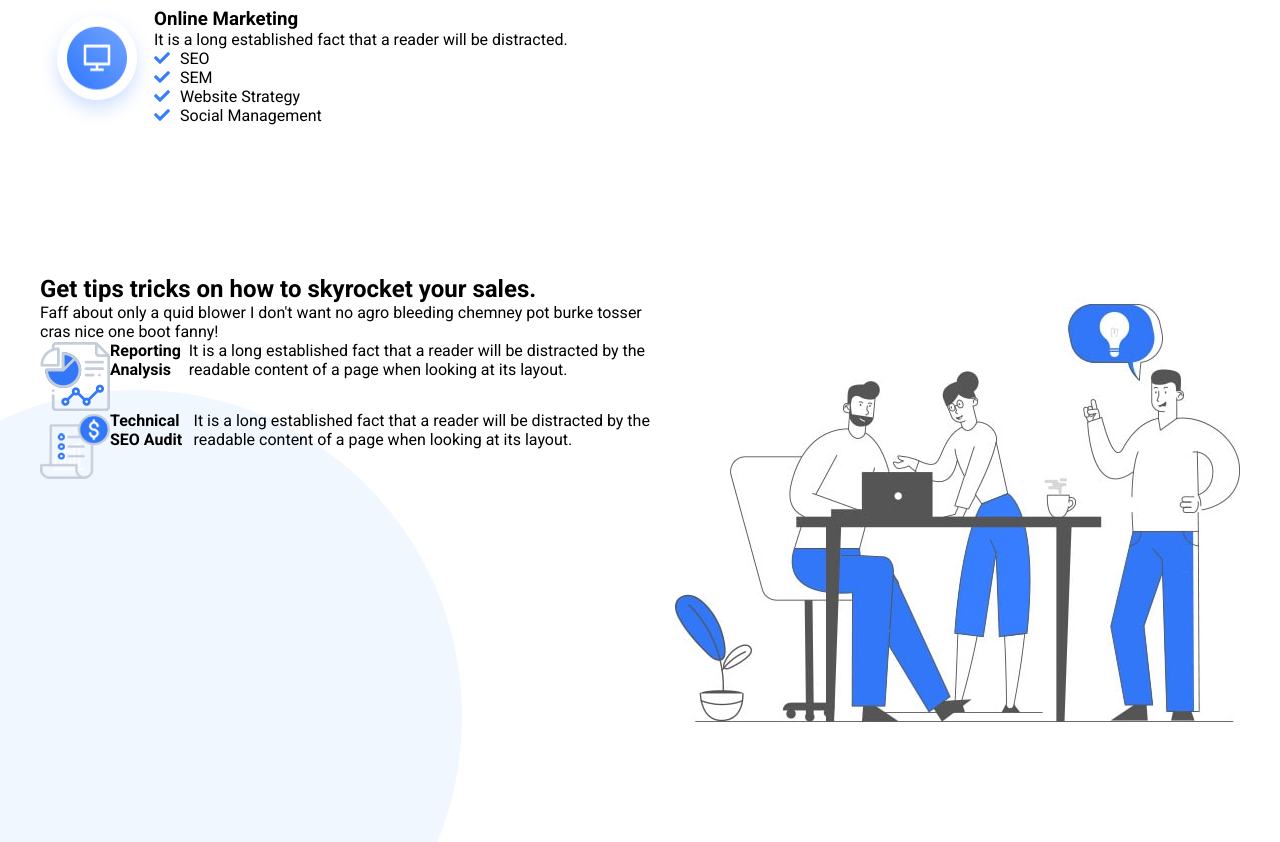
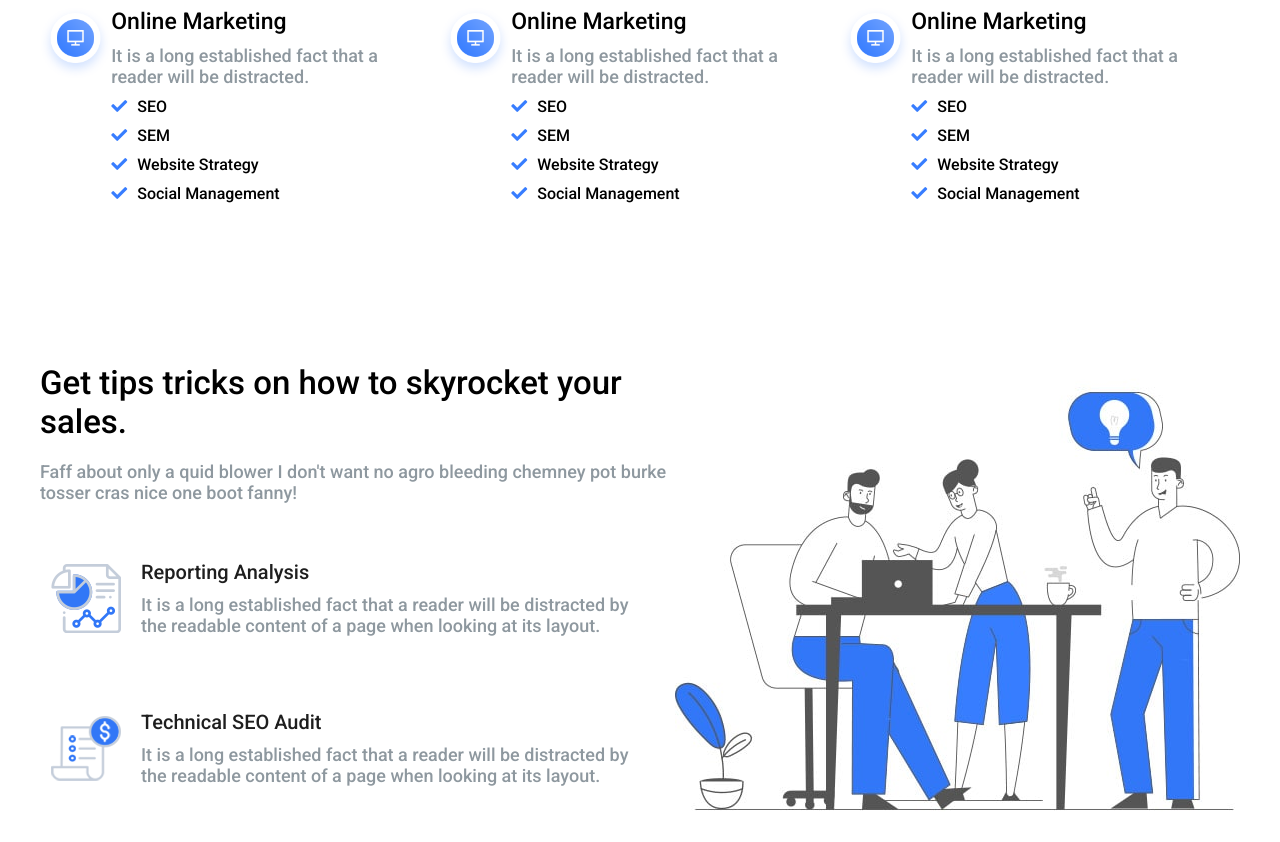
Before and after one commit to daniele-lai/proj-html-vuejs, a website: page index.html in a window 1280 px wide. Shown: the part 680-1522 px from the top of the page. Drawn offline with Linux system fonts and the light colour scheme.

Commit message:
Modifiche stile a hero e sezioni main

```diff
--- a/index.html
+++ b/index.html
@@ -49,18 +49,44 @@
         </div>
       </div>
       <div class="container small">
-        <section class="mg-bottom150">
+        <section class="om_section mg-bottom150">
           <!-- prima section con tre parti che si ripetono -->
           <div class="online_marketing">
             <img src="img/24.png" alt="Logo monitor">
             <div class="om_text">
-              <h3>Online Marketing</h3>
-              <p>It is a long established fact that a reader will be distracted.</p>
+              <h3 class="mg-bottom10">Online Marketing</h3>
+              <p class="mg-bottom10">It is a long established fact that a reader will be distracted.</p>
               <ul>
-                <li>SEO</li>
-                <li>SEM</li>
-                <li>Website Strategy</li>
-                <li>Social Management</li>
+                <li class="mg-bottom10">SEO</li>
+                <li class="mg-bottom10">SEM</li>
+                <li class="mg-bottom10">Website Strategy</li>
+                <li class="mg-bottom10">Social Management</li>
+              </ul>
+            </div>
+          </div>
+          <div class="online_marketing">
+            <img src="img/24.png" alt="Logo monitor">
+            <div class="om_text">
+              <h3 class="mg-bottom10">Online Marketing</h3>
+              <p class="mg-bottom10">It is a long established fact that a reader will be distracted.</p>
+              <ul>
+                <li class="mg-bottom10">SEO</li>
+                <li class="mg-bottom10">SEM</li>
+                <li class="mg-bottom10">Website Strategy</li>
+                <li class="mg-bottom10">Social Management</li>
+              </ul>
+            </div>
+          </div>
+          <div class="online_marketing">
+            <img src="img/24.png" alt="Logo monitor">
+            <div class="om_text">
+              <h3 class="mg-bottom10">Online Marketing</h3>
+              <p class="mg-bottom10">It is a long established fact that a reader will be distracted.</p>
+              <ul>
+                <li class="mg-bottom10">SEO</li>
+                <li class="mg-bottom10">SEM</li>
+                <li class="mg-bottom10">Website Strategy</li>
+                <li class="mg-bottom10">Social Management</li>
               </ul>
             </div>
           </div>
@@ -72,16 +98,20 @@
           <div class="features_1">
             <div class="feat_1_text">
               <h2>Get tips tricks on how to skyrocket your sales.</h2>
-              <p>Faff about only a quid blower I don't want no agro bleeding chemney pot burke tosser cras nice one boot fanny!</p>
+              <p class="mg-bottom20">Faff about only a quid blower I don't want no agro bleeding chemney pot burke tosser cras nice one boot fanny!</p>
               <div class="feat_1_box">
                 <img src="img/510.png" alt="A report">
-                <h4>Reporting Analysis</h4>
-                <p>It is a long established fact that a reader will be distracted by the readable content of a page when looking at its layout.</p>
+                <div class="feat_1_box_text">
+                  <h4>Reporting Analysis</h4>
+                  <p>It is a long established fact that a reader will be distracted by the readable content of a page when looking at its layout.</p>
+                </div>
               </div>
               <div class="feat_1_box">
                 <img src="img/511.png" alt="A document">
-                <h4>Technical SEO Audit</h4>
-                <p>It is a long established fact that a reader will be distracted by the readable content of a page when looking at its layout.</p>
+                <div class="feat_1_box_text">
+                  <h4>Technical SEO Audit</h4>
+                  <p>It is a long established fact that a reader will be distracted by the readable content of a page when looking at its layout.</p>
+                </div>
               </div>
             </div>
             <img src="img/509.jpeg" alt="Coworkers looking for ideas">
@@ -92,7 +122,7 @@
           <div class="features_2">
             <div class="feat_2_text">
               <h2>Popular features that your business needs</h2>
-              <p>Faff about only a quid blower I don't want no agro bleeding chemney pot burke tosser cras nice one boot fanny!</p>
+              <p class="mg-bottom20">Faff about only a quid blower I don't want no agro bleeding chemney pot burke tosser cras nice one boot fanny!</p>
             </div>
             <button type="button" class="btn">Explore More Feature</button>
           </div>
--- a/src/partials/_common.scss
+++ b/src/partials/_common.scss
@@ -17,6 +17,10 @@
   margin-bottom: 150px;
 }
 
+.mg-bottom10 {
+  margin-bottom: 10px;
+}
+
 .mg-bottom20 {
   margin-bottom: 20px;
 }
--- a/src/partials/_hero.scss
+++ b/src/partials/_hero.scss
@@ -3,11 +3,20 @@
   border-radius: 8px;
   display: flex;
   justify-content: space-around;
-    & .hero_text {
+    .hero_text {
       width: 40%;
       padding: 50px;
+      & h1 {
+        font-weight: $font400;
+        font-size: 40px;
+      }
+      & p {
+        color: $textGrey;
+        font-size: $fontParagraph;
+        font-weight: $font500;
+      }
     }
-    & img {
+    img {
       margin-top: 20px;
       margin-bottom: -30px;
     }
--- a/src/partials/_main.scss
+++ b/src/partials/_main.scss
@@ -1,8 +1,19 @@
-
+.om_section {
+  display: flex;
   .online_marketing {
     display: flex;
-  .om_text ul li {
+    margin-right: 6px;
+    & img {
+      max-height: 70px;
+    }
+    .om_text {
+      & h3 {
+        font-weight: $font500;
+        font-size: 23px;
+      }
+      & ul li {
         list-style: none;
+        font-weight: $font500;
         &::before {
           font-family: "Font Awesome 5 Free";
           font-weight: 900;
@@ -12,11 +23,49 @@
         }
       }
     }
+  }
+}
 
 .features_1 {
   display: flex;
   .feat_1_box {
     display: flex;
+    width: 95%;
+    align-items: center;
+    height: 150px;
+    padding: 10px;
+    border: 1px solid transparent;
+    &:hover {
+      border: 1px solid $borderGrey;
+      box-shadow: 7px 12px 10px 0px rgba(0,0,0,0.15);
+      h4 {
+        color: $primaryBlue;
+      }
+    }
+    & img {
+      margin-right: 20px;
+      max-height: 80px;
+    }
+  }
+}
+
+section {
+  & h2, h4 {
+    font-weight: $font500;
+  }
+  h2 {
+    font-size: $fontTitle;
+    margin-bottom: 20px;
+  }
+  h4 {
+    font-size: $fontSubtitle;
+    color: $textBlack;
+    margin-bottom: 10px;
+  }
+  p {
+    color: $textGrey;
+    font-size: $fontParagraph;
+    font-weight: $font500;
   }
 }
 
@@ -31,6 +80,22 @@
   display: flex;
   flex-wrap: wrap;
   .feat_2_box {
-    width: 25%;
+    display: flex;
+    flex-direction: column;
+    justify-content: space-around;
+    padding-left: 10px;
+    width: 20%;
+    margin: 2%;
+    height: 150px;
+    border-radius: 5px;
+    box-shadow: 14px 0px 18px 16px rgb(0 0 0 / 3%);
+    &:hover {
+      background-color: $primaryGreen;
+      color: $textWhite;
+      box-shadow: 3px 0px 16px 10px rgba(108,218,193,0.27);
+      & h4 {
+        color: $textWhite;
       }
     }
+  }
+}
--- a/src/partials/_variables.scss
+++ b/src/partials/_variables.scss
@@ -12,3 +12,8 @@ $primaryOrange: #FF796D;
 
 // Font
 $fontBtn: 16px;
+$font400: 400;
+$font500: 500;
+$fontTitle: 33px;
+$fontSubtitle: 20px;
+$fontParagraph: 18px;
```
Also changed, not shown: dist/app.css. Lines whose indentation alone changed are shown as unchanged.
